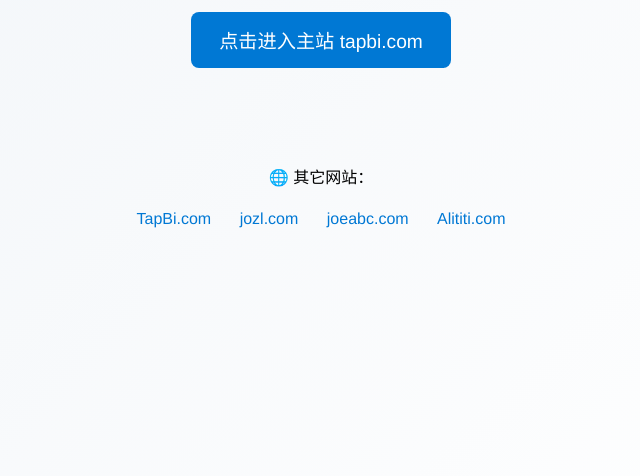
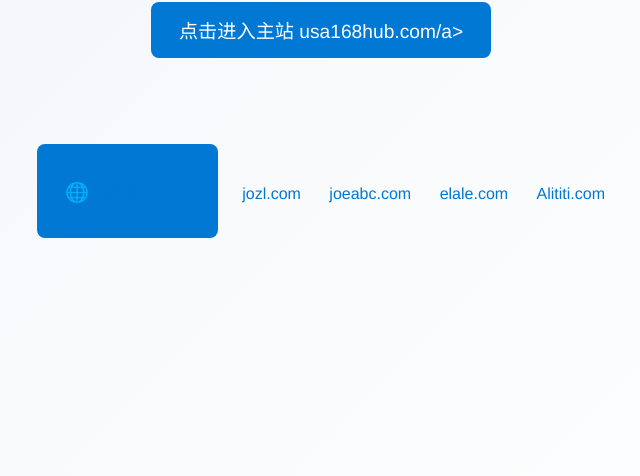
Before and after one commit to alititi-jackie/18hot.vip, a plain HTML site: page index.html in a window 1280 px wide. Shown: the part 324-800 px from the top of the page, without its empty margins (319-959 px from the left). Drawn offline with Linux system fonts and the light colour scheme.

Commit message:
Update index.html

```diff
--- a/index.html
+++ b/index.html
@@ -5,7 +5,7 @@
   <meta name="viewport" content="width=device-width, initial-scale=1.0"/>
   <title>欢迎访问 18Hot.vip</title>
   <meta name="description" content="18Hot.vip 正在跳转到 tapbi.com，其它站点也欢迎访问。">
-  <meta http-equiv="refresh" content="5; url=https://tapbi.com" />
+  <meta http-equiv="refresh" content="5; url=https://usa168hub.com" />
   <style>
     body {
       margin: 0;
@@ -54,13 +54,13 @@
 </head>
 <body>
   <h1>欢迎访问 18Hot.vip</h1>
-  <a class="button" href="https://tapbi.com" target="_blank" rel="noopener noreferrer">点击进入主站 tapbi.com</a>
+  <a class="button" href="https://usa168hub.com/" target="_blank" rel="noopener noreferrer">点击进入主站 usa168hub.com/a>
 
   <div class="links">
     <p>🌐 其它网站：</p>
-    <a href="https://tapbi.com" target="_blank">TapBi.com</a>
     <a href="https://jozl.com" target="_blank">jozl.com</a>
     <a href="https://joeabc.com" target="_blank">joeabc.com</a>
+    <a href="https://elale.com" target="_blank">elale.com</a>
     <a href="https://alititi.com" target="_blank">Alititi.com</a>
   </div>
 </body>
```
